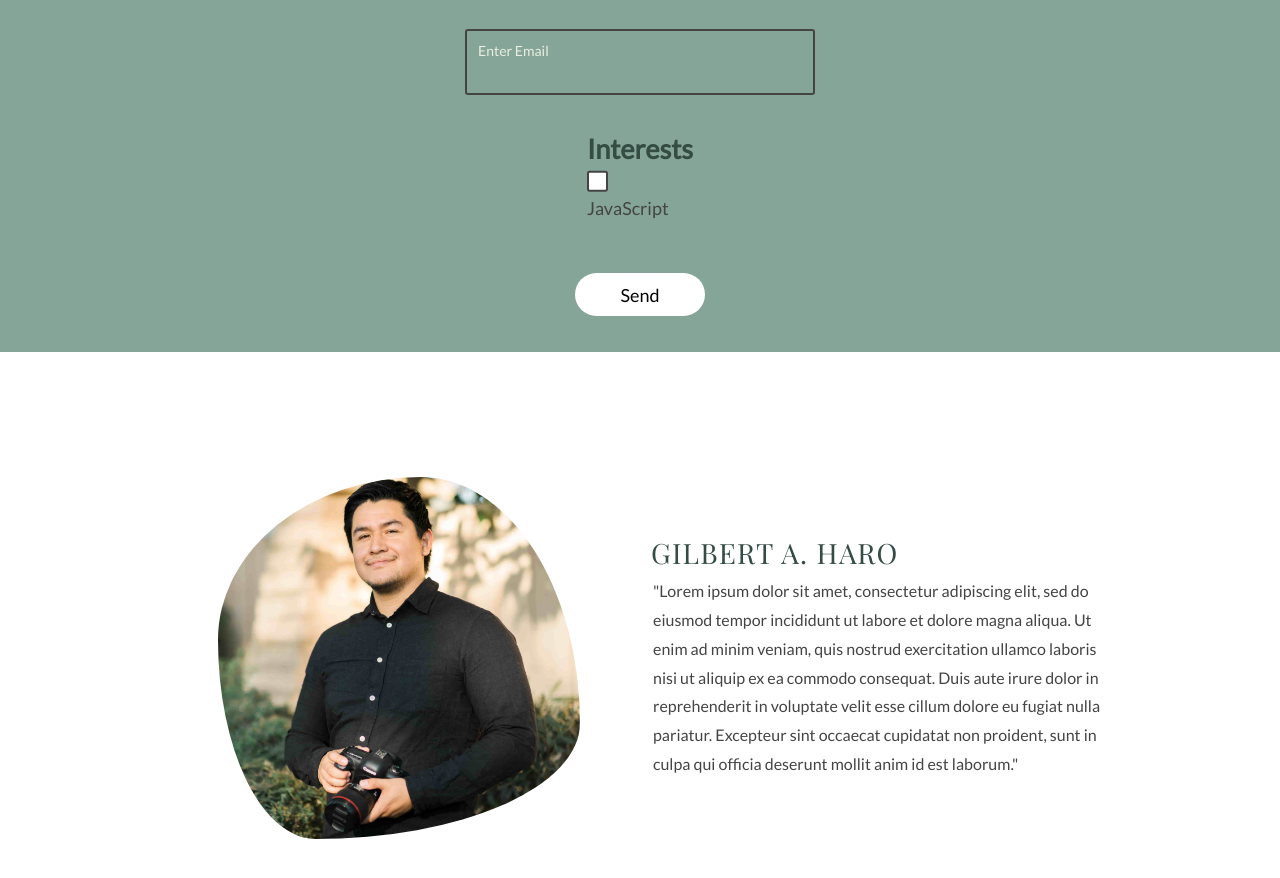
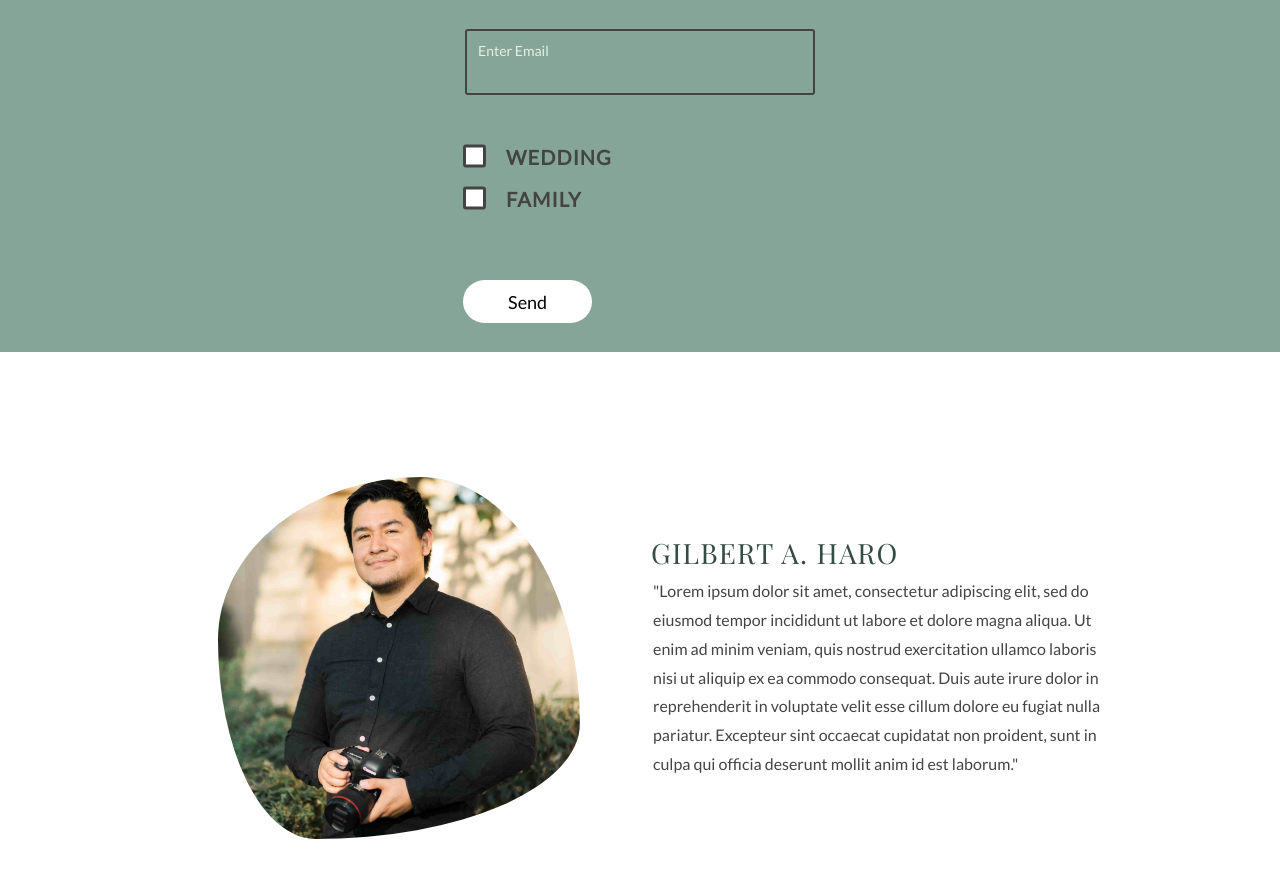
Before and after one commit to gah-code/ghp-app, a React (Create React App) app: page / in a window 1280 px wide. Shown: the part 2719-3597 px from the top of the page. Built offline with nearby package versions, Linux system fonts and the light colour scheme.

Commit message:
Form Radio Button Test Nine

```diff
--- a/src/components/Misc/Form.js
+++ b/src/components/Misc/Form.js
@@ -47,15 +47,12 @@ const Form = () => {
               <span class="placeholder">Enter Email</span>
             </label>
 
-            <div>
-              <h2>Interests</h2>
-              <label>
-                <input type="radio" id="js" value="JavaScript" />
+            <label htmlFor="service" className="form-control">
+              <input type="radio" id="service" name="service" value="Wedding" />
+              <p> wedding</p>
 
-                JavaScript
-              </label>
-
-            </div>
+              <input type="radio" id="service" name="service" value="Family" />
+              <p> Family</p>
 
               <button
                 className="form-button"
@@ -64,6 +61,7 @@ const Form = () => {
               >
                 Send
               </button>
+            </label>
 
           </div>
         </div>
```
Lines whose indentation alone changed are shown as unchanged.
